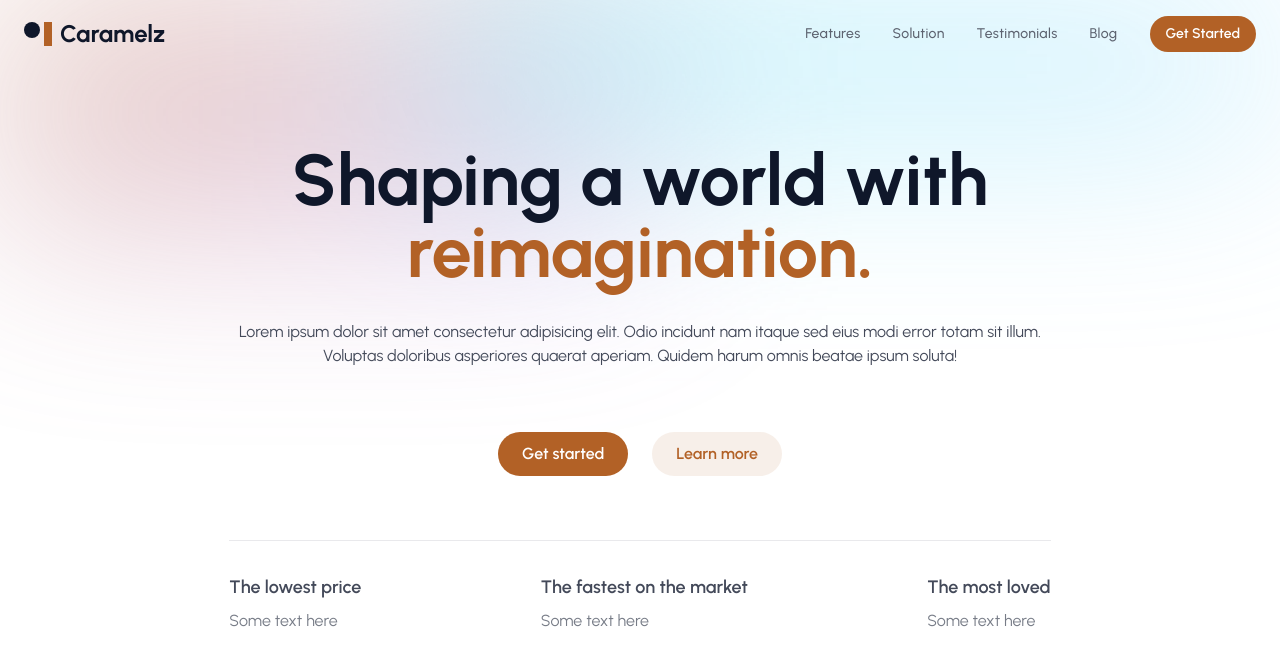
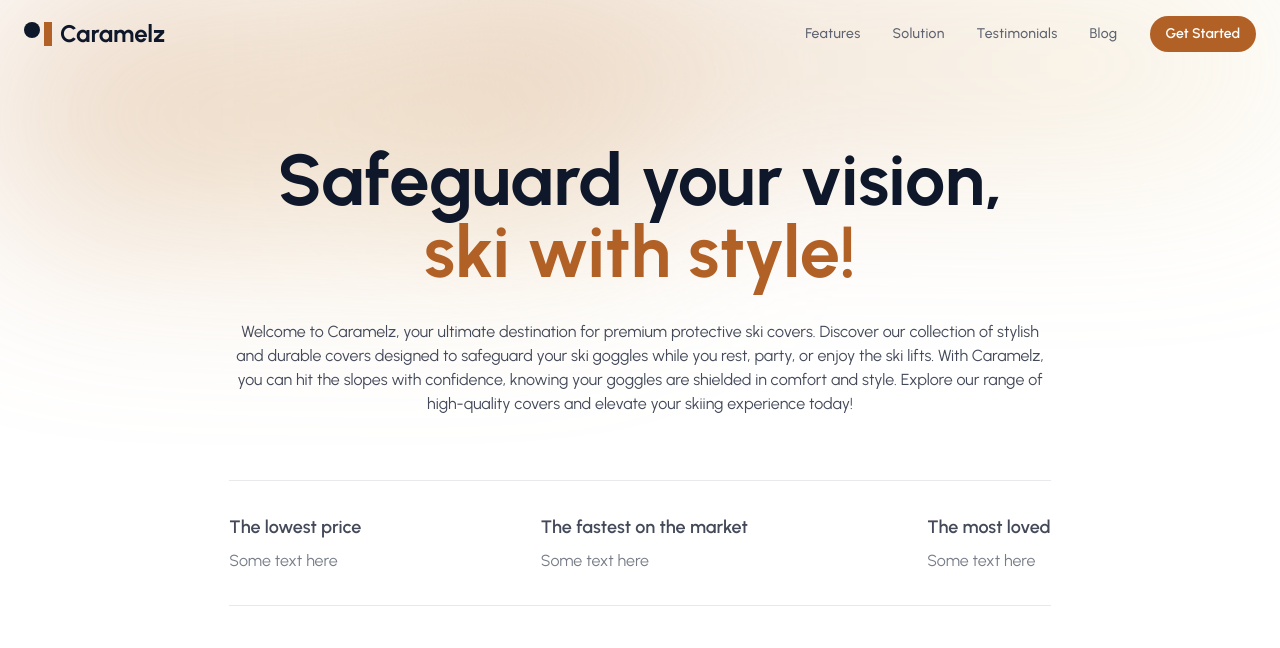
Before and after one commit to rokrupnik/caramelz, an Astro site: page / in a window 1280 px wide. Shown: the top 648 px of the page. Built offline with nearby package versions, Linux system fonts and the light colour scheme; Astro itself is replaced by a stand-in of ours.

Commit message:
Updated the Hero section

```diff
--- a/src/components/HeroSection.astro
+++ b/src/components/HeroSection.astro
@@ -4,16 +4,20 @@ import Container from "./Container.astro"
 ---
 
 <div class="relative" id="home">
-    <div aria-hidden="true" class="absolute inset-0 grid grid-cols-2 -space-x-52 opacity-40 dark:opacity-20">
+    <!-- <div aria-hidden="true" class="absolute inset-0 grid grid-cols-2 -space-x-52 opacity-40 dark:opacity-20">
         <div class="blur-[106px] h-56 bg-gradient-to-br from-primary to-purple-400 dark:from-blue-700"></div>
         <div class="blur-[106px] h-32 bg-gradient-to-r from-cyan-400 to-sky-300 dark:to-indigo-600"></div>
-    </div>
+    </div> -->
+    <div aria-hidden="true" class="absolute inset-0 grid grid-cols-2 -space-x-52 opacity-40 dark:opacity-20">
+      <div class="blur-[106px] h-56 bg-gradient-to-br from-primary to-secondary dark:from-blue-700"></div>
+      <div class="blur-[106px] h-32 bg-gradient-to-r from-primary to-secondary dark:to-indigo-600"></div>
+  </div>
     <Container>
         <div class="relative pt-36 ml-auto">
             <div class="lg:w-2/3 text-center mx-auto">
-                <h1 class="text-gray-900 dark:text-white font-bold text-5xl md:text-6xl xl:text-7xl">Shaping a world with <span class="text-primary dark:text-white">reimagination.</span></h1>
-                <p class="mt-8 text-gray-700 dark:text-gray-300">Lorem ipsum dolor sit amet consectetur adipisicing elit. Odio incidunt nam itaque sed eius modi error totam sit illum. Voluptas doloribus asperiores quaerat aperiam. Quidem harum omnis beatae ipsum soluta!</p>
-                <div class="mt-16 flex flex-wrap justify-center gap-y-4 gap-x-6">
+                <h1 class="text-gray-900 dark:text-white font-bold text-5xl md:text-6xl xl:text-7xl">Safeguard your vision, <span class="text-primary dark:text-primary">ski with style!</span></h1>
+                <p class="mt-8 text-gray-700 dark:text-gray-300">Welcome to Caramelz, your ultimate destination for premium protective ski covers. Discover our collection of stylish and durable covers designed to safeguard your ski goggles while you rest, party, or enjoy the ski lifts. With Caramelz, you can hit the slopes with confidence, knowing your goggles are shielded in comfort and style. Explore our range of high-quality covers and elevate your skiing experience today!</p>
+                <!-- <div class="mt-16 flex flex-wrap justify-center gap-y-4 gap-x-6">
                     <a
                       href="#"
                       class="relative flex h-11 w-full items-center justify-center px-6 before:absolute before:inset-0 before:rounded-full before:bg-primary before:transition before:duration-300 hover:before:scale-105 active:duration-75 active:before:scale-95 sm:w-max"
@@ -31,7 +35,7 @@ import Container from "./Container.astro"
                         >Learn more</span
                       >
                     </a>
-                </div>
+                </div> -->
                 <div class="hidden py-8 mt-16 border-y border-gray-100 dark:border-gray-800 sm:flex justify-between">
                     <div class="text-left">
                         <h6 class="text-lg font-semibold text-gray-700 dark:text-white">The lowest price</h6>
```
